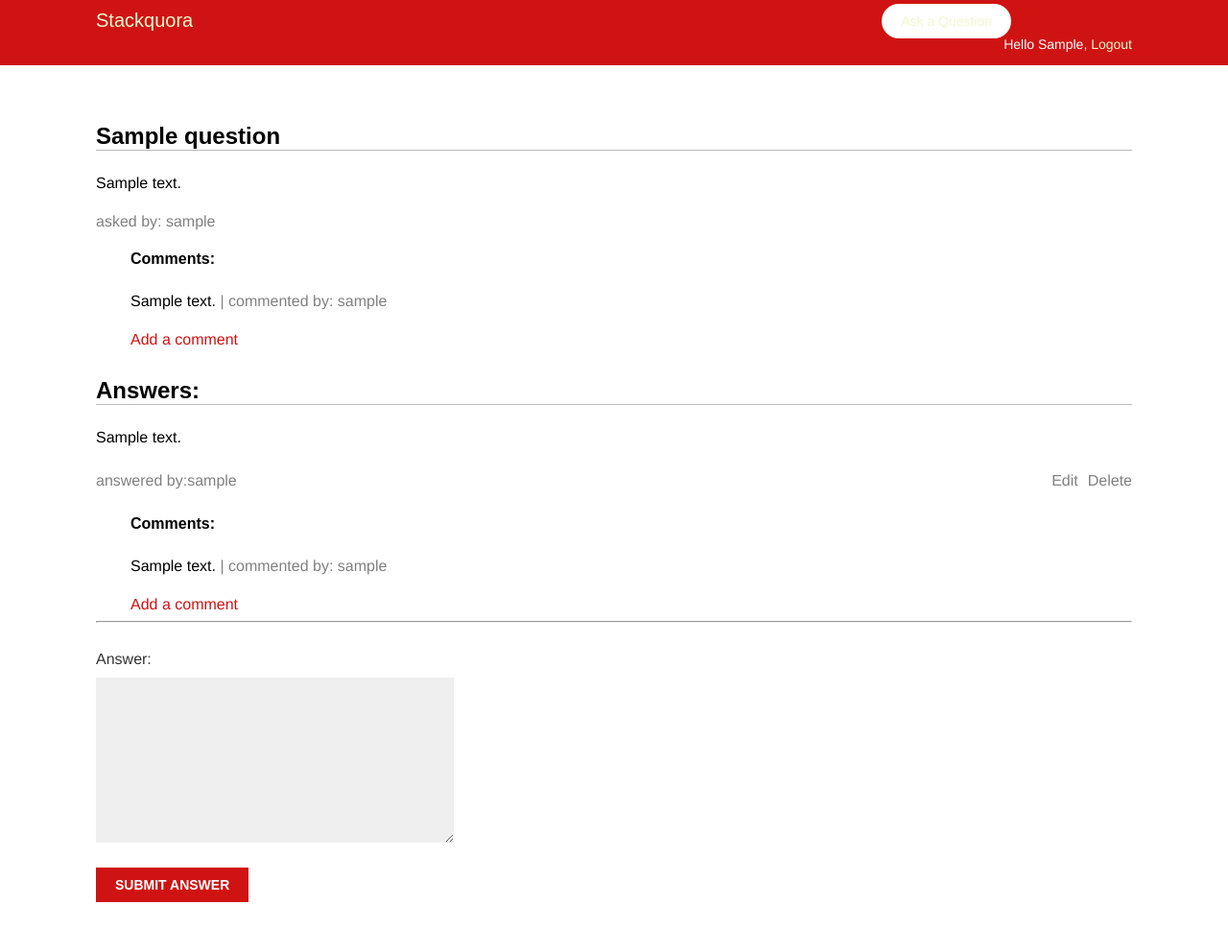
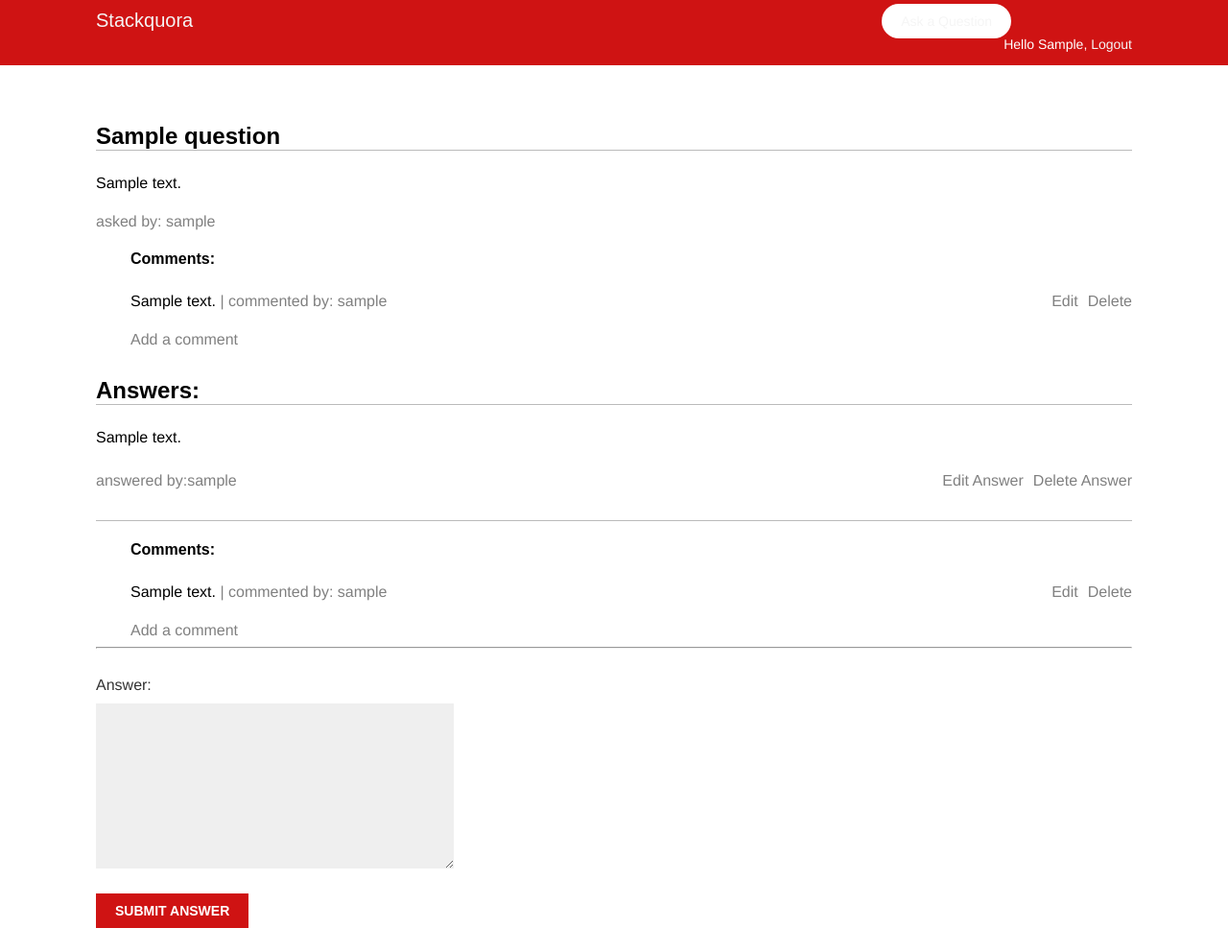
Before and after one commit to AswinRaaj23/queser, a Django app: page /question/1/ in a window 1280 px wide. Shown: the top 992 px of the page at 96% size. Before the commit the page ends 940 px from the top, so only its background shows below. Run offline with Django 4.2, Linux system fonts and the light colour scheme; a user stored in the database is signed in; tables that the repository leaves empty hold one stand-in row (values such as "Sample post"); some web fonts are replaced.

Commit message:
Add Edit comment functionality for Question and Answers

```diff
--- a/stacquora/forms.py
+++ b/stacquora/forms.py
@@ -31,12 +31,12 @@ class AnswerQuestion(forms.ModelForm):
         model = Answer
         fields = ['answer']
 
-class QuestionComment(forms.ModelForm):
+class QuestionCommentForm(forms.ModelForm):
     class Meta:
         model = QuestionComment
         fields = ['comment']
 
-class AnswerComment(forms.ModelForm):
+class AnswerCommentForm(forms.ModelForm):
     class Meta:
         model = AnswerComment
         fields = ['comment']
--- a/stacquora/static/css/base.css
+++ b/stacquora/static/css/base.css
@@ -72,7 +72,7 @@ ol {
 }
 
 #header a {
-    color:#f3f7cc;
+    color:whitesmoke;
 }
 #header a:hover {
     color:#fff;
@@ -220,6 +220,10 @@ ul.messages li a.close {
 
 .comment-section{
     margin-left: 36px;
+    color: gray;
+}
+.comment-indent{
+    margin-left: 36px;
 }
 .comment{
     color: gray;
--- a/stacquora/templates/stacquora/question_detail.html
+++ b/stacquora/templates/stacquora/question_detail.html
@@ -7,12 +7,17 @@
 <span class="author-name">asked by: {{ question.author.username }} </span>
 <br>
 
-    <h4><b class="comment-section">Comments:</b></h4>
+    <h4><b class="comment-indent">Comments:</b></h4>
     {% for comment in question.questioncomment.all %}
-    <p class="comment-section">{{ comment.comment }} <span class="comment-name">| commented by: {{ comment.user.username }} </span></p>
+        <p class="comment-indent">{{ comment.comment }} <span class="comment-name">| commented by: {{ comment.user.username }} </span>
+        {% if request.user == comment.user %}
+            <span><a href="" class="delete">Delete</a></span>
+            <span><a href="{% url 'edit_comment_for_question' comment.id %}" class="edit">Edit</a></span>
+        {% endif %}
+        </p>
 
-    {% empty %}
-    <p class="comment-section">No Comments yet.</p>
+        {% empty %}
+        <p class="comment-section">No Comments yet.</p>
     {% endfor %}
     <a href="{% url 'question_comment' question.id %}" class="comment-section">Add a comment</a>
 
@@ -25,17 +30,23 @@
     <p class="answer-author">
         answered by:{{ answer.user.username }}
         {% if request.user == answer.user %}
-            <span><a href="{% url 'delete_answer' answer.id %}" class="delete">Delete</a></span>
-            <span><a href="{% url 'edit_answer' answer.id %}" class="edit">Edit</a></span>
+            <span><a href="{% url 'delete_answer' answer.id %}" class="delete">Delete Answer</a></span>
+            <span><a href="{% url 'edit_answer' answer.id %}" class="edit">Edit Answer</a></span>
         {% endif %}
     </p>
 </div>
+<h1></h1>
 
-    <h4><b class="comment-section">Comments:</b></h4>
+    <h4><b class="comment-indent">Comments:</b></h4>
     {% for comment in answer.answercomment.all %}
-    <p class="comment-section">{{ comment.comment }} <span class="comment-name">| commented by: {{ comment.user.username }} </span></p>
+        <p class="comment-indent">{{ comment.comment }} <span class="comment-name">| commented by: {{ comment.user.username }} </span>
 
+        {% if request.user == comment.user %}
+            <span><a href="" class="delete">Delete</a></span>
+            <span><a href="{% url 'edit_comment_for_answer' comment.id %}" class="edit">Edit</a></span>
+        {% endif %}
 
+        </p>
     {% endfor %}
     <a href="{% url 'answer_comment' answer.id %}" class="comment-section">Add a comment</a>
 
--- a/stacquora/urls.py
+++ b/stacquora/urls.py
@@ -14,6 +14,8 @@ urlpatterns = [
     path('deleteanswer/<int:id>/', views.delete_answer, name='delete_answer'),
     path('questioncomment/<int:id>/', views.questioncomment, name='question_comment'),
     path('answercomment/<int:id>/', views.answercomment, name='answer_comment'),
+    path('editquestion-comment/<int:id>/', views.edit_questioncomment, name='edit_comment_for_question'),
+    path('editanswer-comment/<int:id>/', views.edit_answercomment, name='edit_comment_for_answer'),
     path('', views.homepage, name='homepage'),
     path('tag/<slug:tag_slug>/', views.homepage, name='question_list_by_tag'),
 ]
--- a/stacquora/views.py
+++ b/stacquora/views.py
@@ -1,6 +1,6 @@
 from django.shortcuts import get_object_or_404, redirect, render
 from .models import Answer, AnswerComment, Question, QuestionComment
-from .forms import LoginForm,UserRegistrationForm,AskQuestionForm,AnswerQuestion, QuestionComment, AnswerComment
+from .forms import LoginForm,UserRegistrationForm,AskQuestionForm,AnswerQuestion, QuestionCommentForm, AnswerCommentForm
 from django.contrib.auth import authenticate, login
 from django.contrib.auth.decorators import login_required
 from taggit.models import Tag
@@ -100,11 +100,11 @@ def delete_answer(request, id):
 
 @login_required
 def questioncomment(request, id):
-    commentform = QuestionComment
+    commentform = QuestionCommentForm
     question = Question.objects.get(id=id)
 
     if request.method=='POST':
-        commentform = QuestionComment(request.POST)
+        commentform = QuestionCommentForm(request.POST)
 
         if commentform.is_valid():
             comment=commentform.save(commit=False)
@@ -115,13 +115,14 @@ def questioncomment(request, id):
 
     return render(request, 'stacquora/question_comment.html', {'commentform':commentform, 'question':question})
 
+@login_required
 def answercomment(request, id):
-    anscommentform = AnswerComment
+    anscommentform = AnswerCommentForm
     answer = Answer.objects.get(id=id)
     q_id = answer.question.id
 
     if request.method=='POST':
-        anscommentform = AnswerComment(request.POST)
+        anscommentform = AnswerCommentForm(request.POST)
 
         if anscommentform.is_valid():
             comment=anscommentform.save(commit=False)
@@ -131,3 +132,32 @@ def answercomment(request, id):
             return redirect(reverse('question', args=[q_id]))
 
     return render(request, 'stacquora/answer_comment.html', {'anscommentform':anscommentform, 'answer':answer})
+
+
+@login_required
+def edit_questioncomment(request, id):
+    comment = QuestionComment.objects.get(id=id)
+    q_id = comment.question.id
+
+    if request.method=='POST':
+        edit_comment_form = QuestionCommentForm(instance=comment, data=request.POST)
+        if edit_comment_form.is_valid():
+            edit_comment_form.save()
+            return redirect(reverse('question', args=[q_id]))
+    else:
+        edit_comment_form = QuestionCommentForm(instance=comment)
+    return render(request, 'stacquora/edit_questioncomment.html', {'edit_comment_form':edit_comment_form})
+
+def edit_answercomment(request, id):
+    comment = AnswerComment.objects.get(id=id)
+    q_id = comment.answer.question.id
+
+    if request.method=='POST':
+        edit_answercomment_form = AnswerCommentForm(instance=comment, data=request.POST)
+        if edit_answercomment_form.is_valid():
+            edit_answercomment_form.save()
+            return redirect(reverse('question', args=[q_id]))
+    else:
+        edit_answercomment_form = AnswerCommentForm(instance=comment)
+
+    return render(request, 'stacquora/edit_answercomment.html', {'edit_answercomment_form':edit_answercomment_form})
```
Also changed, not shown: stacquora/templates/stacquora/edit_answercomment.html (added, +11 -0 lines), stacquora/templates/stacquora/edit_questioncomment.html (added, +11 -0 lines).
